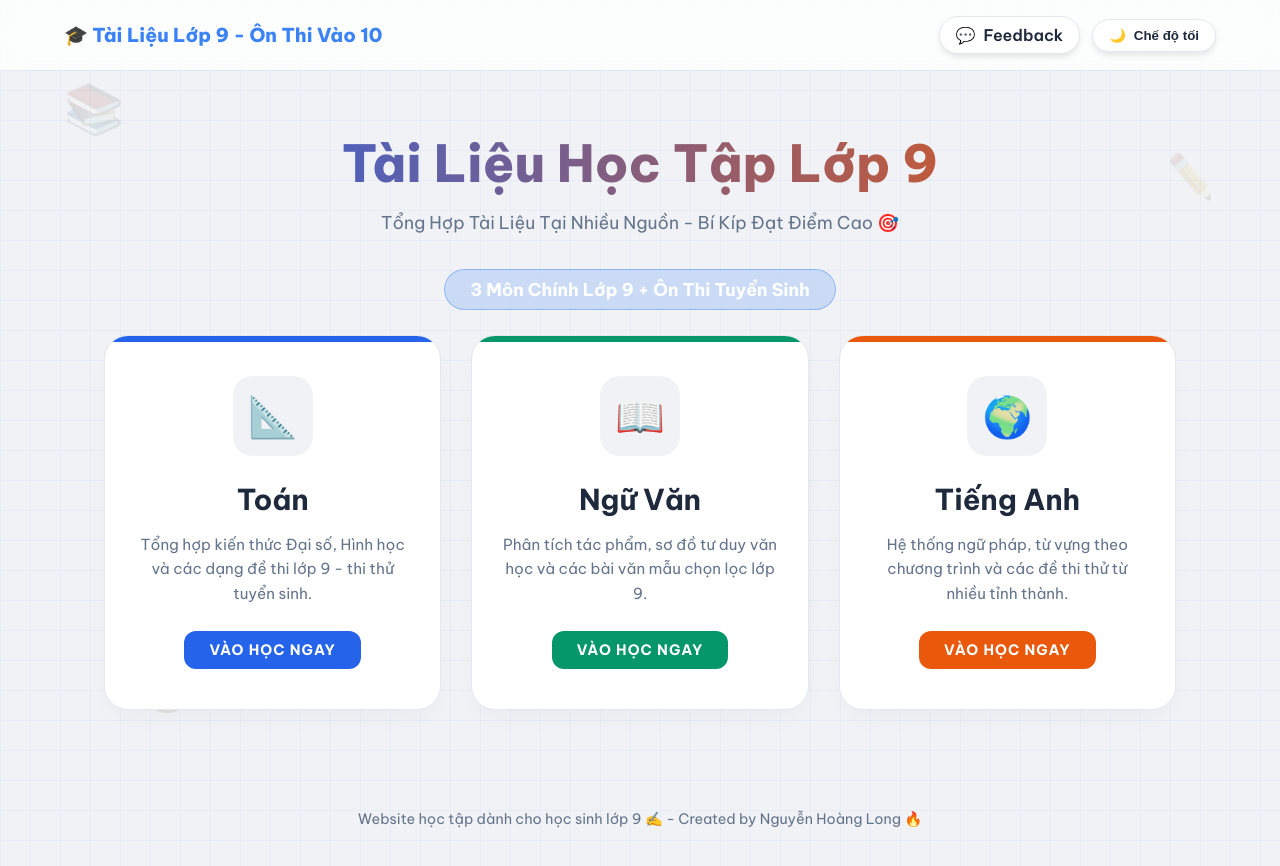
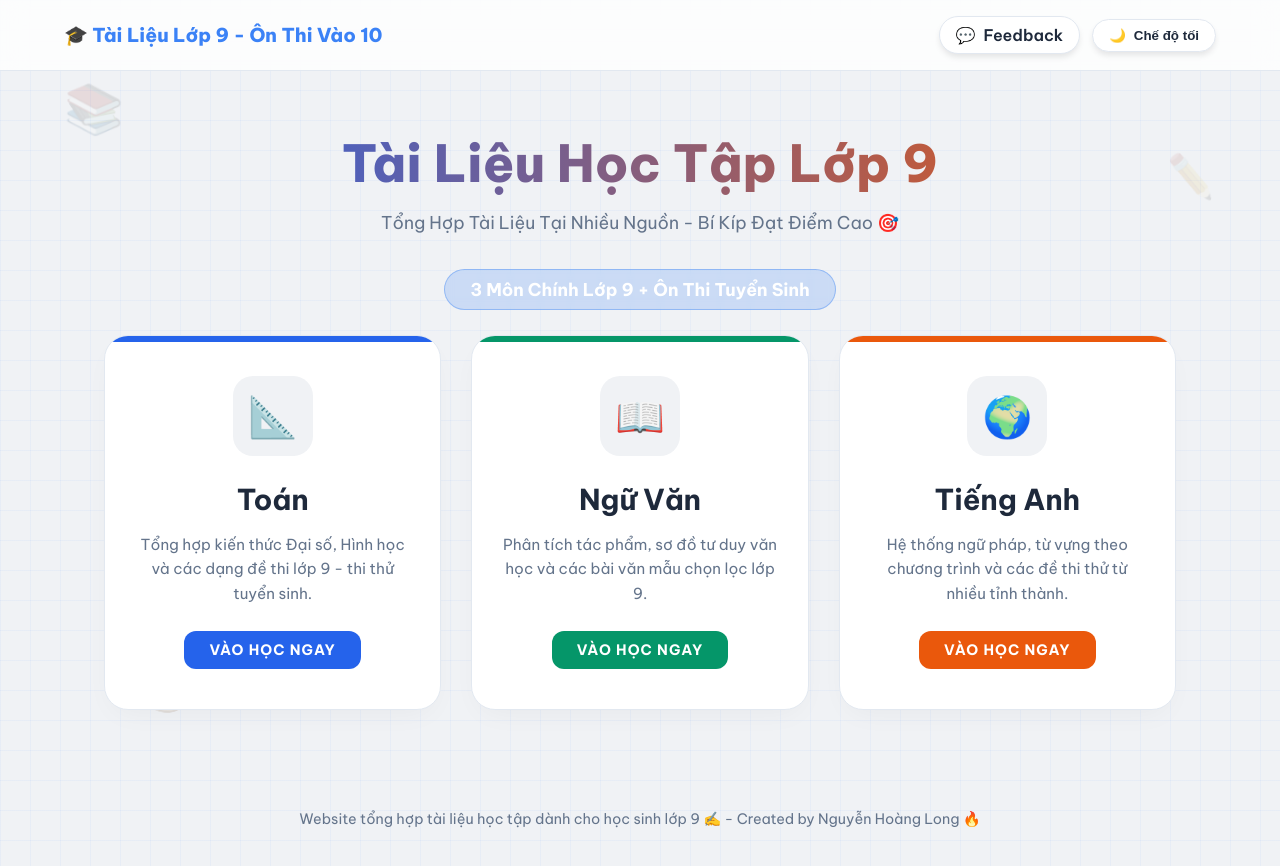
Before and after one commit to HwLongg/Tong-Hop-Tai-Lieu, a plain HTML site: page index.html in a window 1280 px wide. Drawn offline with Linux system fonts and the light colour scheme.

Commit message:
Update index.html

```diff
--- a/index.html
+++ b/index.html
@@ -339,7 +339,7 @@
     </div>
 
     <footer>
-        <p>Website học tập dành cho học sinh lớp 9 ✍️ - Created by Nguyễn Hoàng Long 🔥</p>
+        <p>Website tổng hợp tài liệu học tập dành cho học sinh lớp 9 ✍️ - Created by Nguyễn Hoàng Long 🔥</p>
     </footer>
 
     <script>
```
